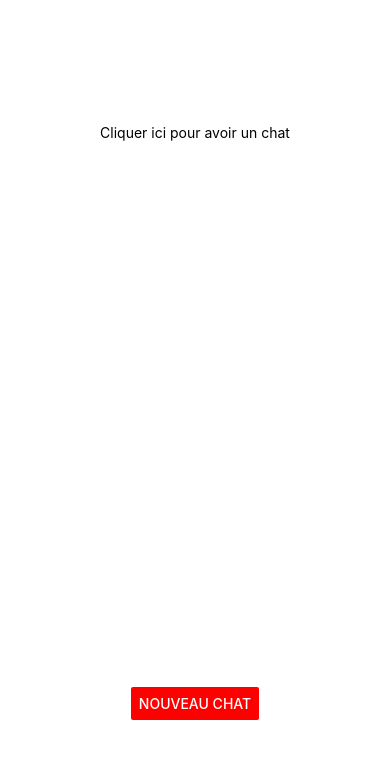
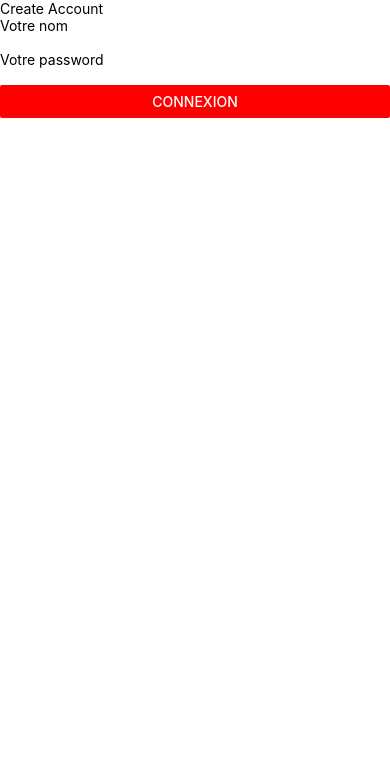
Before and after one commit to MezghichGit/rean, a React Native app: screen / in a window 390 px wide. Shown: the top 758 px of the page. Built offline with nearby package versions, Linux system fonts and the light colour scheme.

Commit message:
ScrollView & TextInput

```diff
--- a/App.js
+++ b/App.js
@@ -1,44 +1,52 @@
-import React, { useState } from 'react';
-import { View, Text, Button, StyleSheet,Image } from 'react-native';
+import { Component} from 'react';
+import { ScrollView ,TextInput, Text, View, Button } from 'react-native';
 
-const App = () => {
+export default class App extends Component {
 
-  const[img, setImg]=useState(' ');
+  constructor(props){
+    super(props)
 
-  const getCat = () => {
-    fetch('https://aws.random.cat/meow').then(
-      (res) => { return res.json() }).then(data => {
-        console.log(data) ;
-        setImg(data.file);
-      })
+    this.state = {
+      username: '',
+      password: '',
+    }
   }
 
-  return (
-    <View style={styles.container}>
-    <Text>Cliquer ici pour avoir un chat</Text>
-    <Image source={{uri: img}} style={styles.img}/>
-    <Button
-      onPress={getCat}
-      title="Nouveau Chat"
-      color="#f00"
-      />
-    </View>
-  );
-};
+  _handlePress() {
+     console.log(this.state.username);
+     console.log(this.state.password);
+  }
 
-// React Native Styles
-const styles = StyleSheet.create({
-  container: {
-    flex: 1,
-    justifyContent: 'center',
-    alignItems: 'center'
-  },
-  img: {
-    width: '80%',
-    height:'60%',
-    marginBottom:'5%',
-    marginTop:'5%',
+  render() {
+    return (
+    <ScrollView >
+      <View >
+        <Text>
+          Create Account
+        </Text>
+
+        <Text >
+          Votre nom
+        </Text>
+
+        <TextInput
+
+          placeholder=""
+          onChangeText={(text) => this.setState({username:text})}
+        />
+        <Text >
+          Votre password
+        </Text>
+
+        <TextInput
+          placeholder=""
+          onChangeText={(text) => this.setState({password:text})}
+        />
+
+        <Button onPress={() => this._handlePress()} color='red' title="Connexion">
+        </Button>
+        </View>
+      </ScrollView>
+    );
   }
-});
-
-export default App;
+}
```
